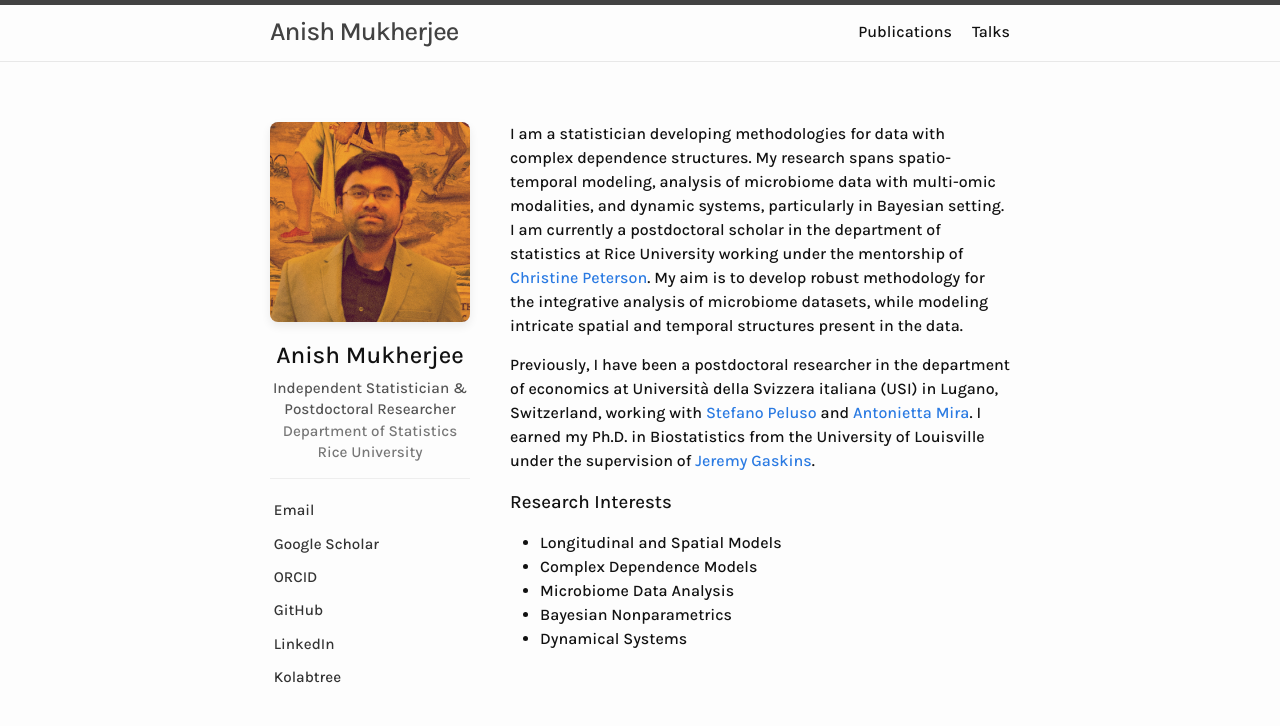
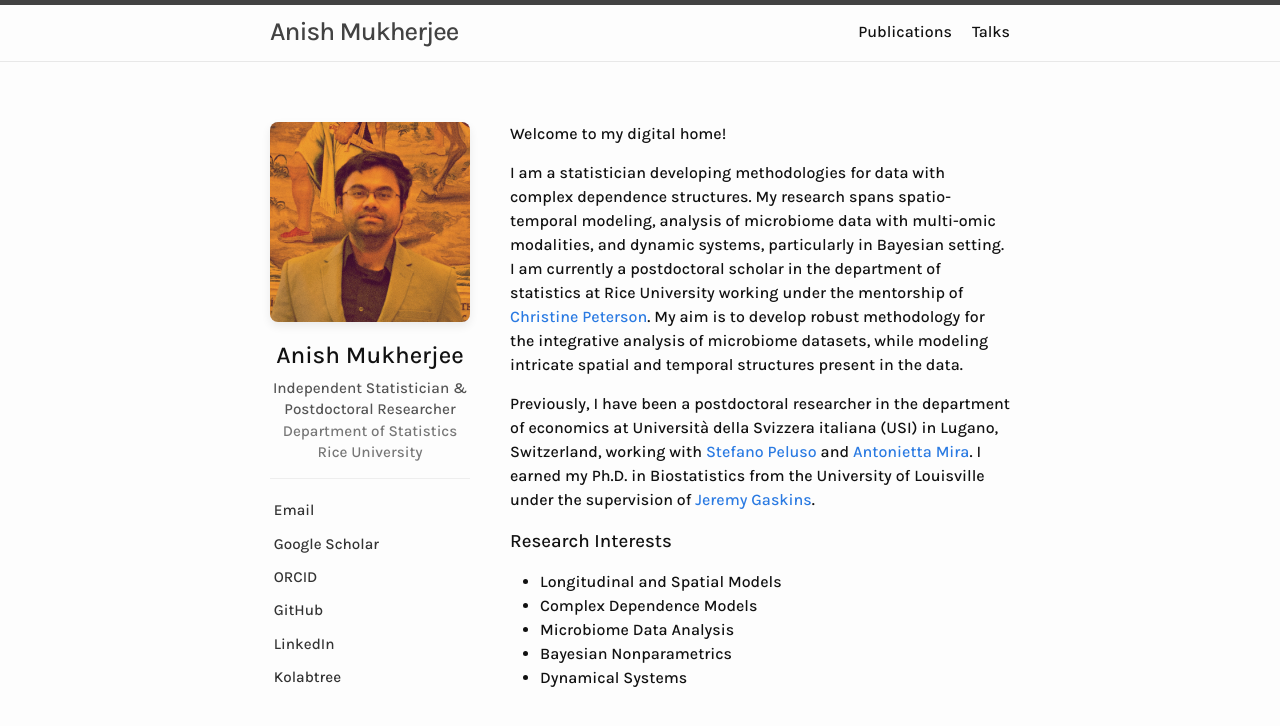
Before and after one commit to anishspace/anishspace.github.io, a Jekyll site: the page built from index.markdown, in a window 1280 px wide. Shown: the top 726 px of the page. Built offline with Jekyll 4.4.1, drawn with Linux system fonts in a browser that asks for light colours.

Commit message:
Update index.markdown

```diff
--- a/index.markdown
+++ b/index.markdown
@@ -84,6 +84,8 @@ custom_head: |
 
     <!-- <h1 style="margin-top: 20px; margin-bottom: 25px;">Welcome!</h1> -->
 
+    <p>Welcome to my digital home!</p>
+
     <p>I am a statistician developing methodologies for data with complex dependence structures. My research spans spatio-temporal modeling, analysis of microbiome data with multi-omic modalities, and dynamic systems, particularly in Bayesian setting. I am currently a postdoctoral scholar in the department of statistics at Rice University working under the mentorship of <a href="https://sites.google.com/rice.edu/cbpeterson/">Christine Peterson</a>. My aim is to develop robust methodology for the integrative analysis of microbiome datasets, while modeling intricate spatial and temporal structures present in the data.</p>
 
     <p>Previously, I have been a postdoctoral researcher in the department of economics at Università della Svizzera italiana (USI) in Lugano, Switzerland, working with <a href="https://publires.unicatt.it/en/persons/stefano-peluso/">Stefano Peluso</a> and <a href="http://usi.to/exz">Antonietta Mira</a>. I earned my Ph.D. in Biostatistics from the University of Louisville under the supervision of <a href="https://profiles.louisville.edu/jeremy.gaskins">Jeremy Gaskins</a>.
```
